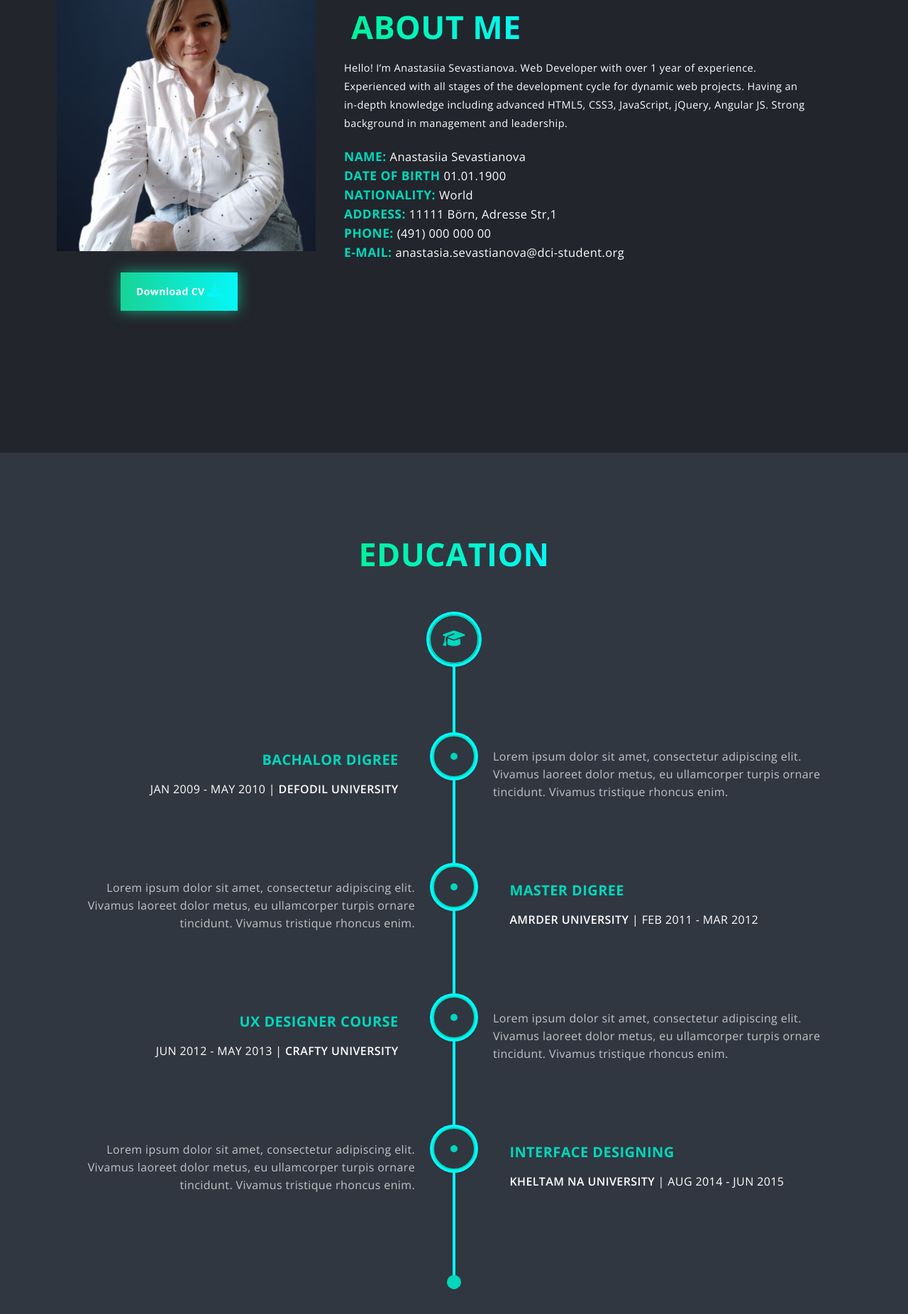
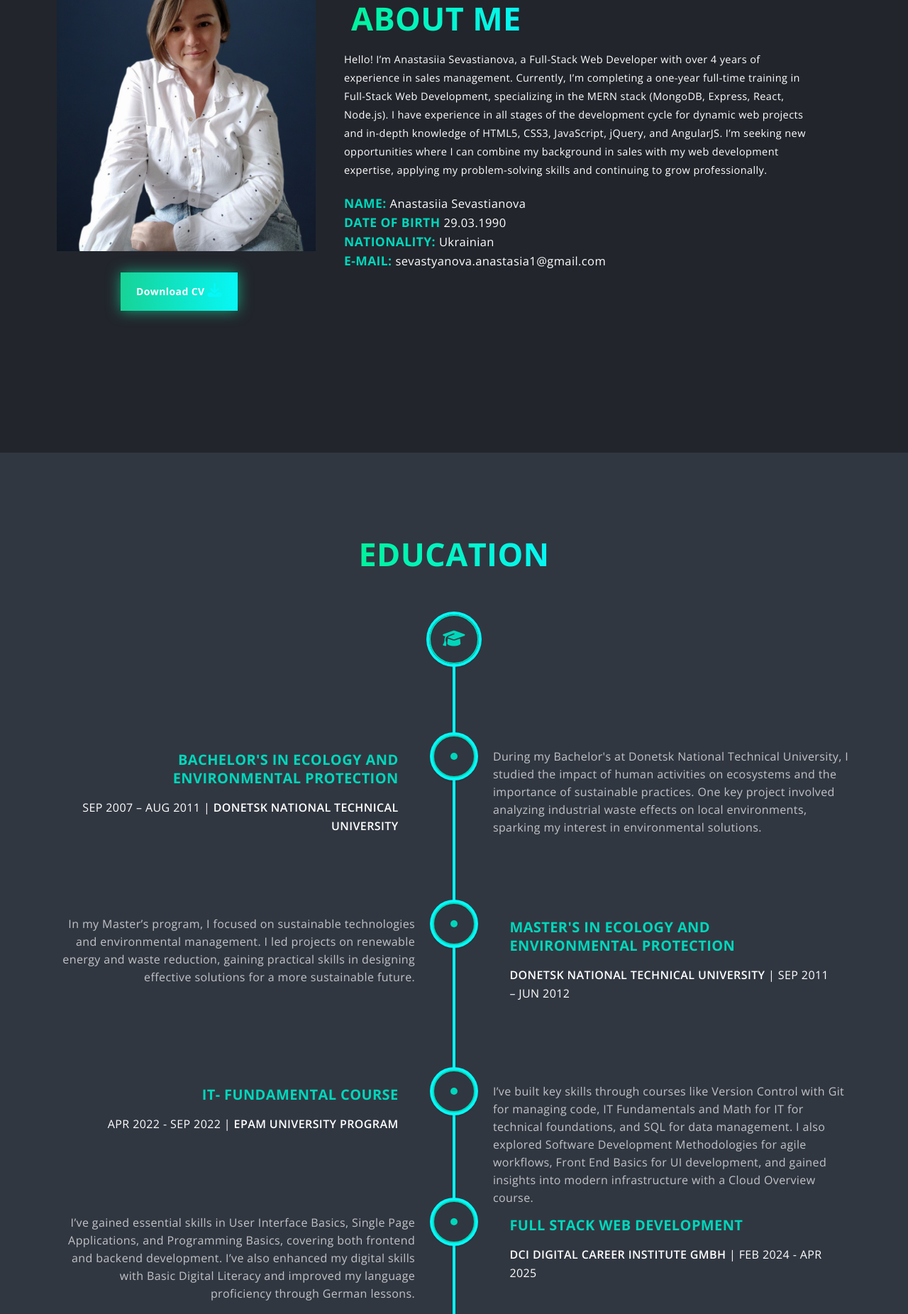
Before and after one commit to anastasia2022be1/portfolio-1, a website: page index.html in a window 1280 px wide. Shown: the part 854-2706 px from the top of the page at 71% size. Drawn offline with nearby package versions, Linux system fonts and the light colour scheme.

Commit message:
fix my info

```diff
--- a/index.html
+++ b/index.html
@@ -56,7 +56,7 @@
                 <div class="hero__block">
                     <h1 class="hero__title-h1">Hello!</h1>
                     <h3 class="hero__title-h3">I'm Anastasiia Sevastianova</h3>
-                    <p class="hero__discr">Web Developer</p>
+                    <p class="hero__discr">Full Stack Developer</p>
                 </div>
             </div>
         </section>
@@ -70,7 +70,7 @@
                         <img src="./images/photo.png" alt="photo">
                     </div>
                     <div class="resume-btn">
-                        <a href="./images/cv.jpg" download="lebenslauf_sevastianova-anastasiia.jpg">
+                        <a href="./images/cv.jpg" download="CV_Anastasia_Sevastianova.jpg">
                             Download CV <i class="fas fa-download"></i>
                         </a>
                     </div>
@@ -79,17 +79,14 @@
                     <div class="about__info-title section-title">
                         <h2>ABOUT ME</h2>
                     </div>
-                    <p>Hello! I’m Anastasiia Sevastianova. Web Developer with over 1 year of experience. Experienced
-                        with all stages of the development
-                        cycle for dynamic web projects. Having an in-depth knowledge including advanced HTML5, CSS3,
-                        JavaScript, jQuery, Angular
-                        JS. Strong background in management and leadership.</p>
+                    <p>Hello! I’m Anastasiia Sevastianova, a Full-Stack Web Developer with over 4 years of experience in sales management.
+                        Currently, I’m completing a one-year full-time training in Full-Stack Web Development, specializing in the MERN stack (MongoDB, Express, React, Node.js). I have experience in all stages of the development cycle for dynamic web projects and in-depth knowledge of HTML5, CSS3, JavaScript, jQuery, and AngularJS.
+
+                        I’m seeking new opportunities where I can combine my background in sales with my web development expertise, applying my problem-solving skills and continuing to grow professionally.</p>
                     <h4>NAME: <span>Anastasiia Sevastianova</span></h4>
-                    <h4>DATE OF BIRTH <span>01.01.1900</span></h4>
-                    <h4>NATIONALITY: <span>World</span></h4>
-                    <h4>ADDRESS: <span>11111 Börn, Adresse Str,1</span></h4>
-                    <h4>PHONE: <span>(491) 000 000 00</span></h4>
-                    <h4>E-MAIL: <span class=" about__email">anastasia.sevastianova@dci-student.org</span></h4>
+                    <h4>DATE OF BIRTH <span>29.03.1990</span></h4>
+                    <h4>NATIONALITY: <span>Ukrainian</span></h4>
+                    <h4>E-MAIL: <span class=" about__email">sevastyanova.anastasia1@gmail.com</span></h4>
                 </div>
             </div>
         </section>
@@ -111,13 +108,11 @@
                             </div>
                             <div class="cd-timeline-content">
                                 <div class="cd-heading fadeInLeft">
-                                    <h2>bachalor digree</h2>
-                                    <p>JAN 2009 - MAY 2010 | <span>Defodil University</span></p>
+                                    <h2>Bachelor's in Ecology and Environmental Protection</h2>
+                                    <p>SEP 2007 – AUG 2011 | <span>Donetsk National Technical University</span></p>
                                 </div>
                                 <span class="cd-description fadeInRight">
-                                    Lorem ipsum dolor sit amet, consectetur adipiscing elit. Vivamus laoreet dolor
-                                    metus, eu ullamcorper turpis
-                                    ornare tincidunt. Vivamus tristique rhoncus enim.
+                                    During my Bachelor's at Donetsk National Technical University, I studied the impact of human activities on ecosystems and the importance of sustainable practices. One key project involved analyzing industrial waste effects on local environments, sparking my interest in environmental solutions.
                                 </span>
                             </div>
                         </div>
@@ -127,13 +122,11 @@
                             </div>
                             <div class="cd-timeline-content">
                                 <div class="cd-heading fadeInRight">
-                                    <h2>Master digree</h2>
-                                    <p><span>amrder University</span> | FEB 2011 - MAR 2012</p>
+                                    <h2>Master's in Ecology and Environmental Protection</h2>
+                                    <p><span>Donetsk National Technical University</span> | SEP 2011 – JUN 2012</p>
                                 </div>
                                 <span class="cd-description fadeInLeft">
-                                    Lorem ipsum dolor sit amet, consectetur adipiscing elit. Vivamus laoreet dolor
-                                    metus, eu ullamcorper turpis
-                                    ornare tincidunt. Vivamus tristique rhoncus enim.
+                                    In my Master’s program, I focused on sustainable technologies and environmental management. I led projects on renewable energy and waste reduction, gaining practical skills in designing effective solutions for a more sustainable future.
                                 </span>
                             </div>
                         </div>
@@ -143,13 +136,11 @@
                             </div>
                             <div class="cd-timeline-content">
                                 <div class="cd-heading fadeInLeft">
-                                    <h2>UX DESIGNER course</h2>
-                                    <p>JUN 2012 - MAY 2013 | <span>Crafty University</span></p>
+                                    <h2>IT- Fundamental course</h2>
+                                    <p>APR 2022 - SEP 2022 | <span>EPAM University Program</span></p>
                                 </div>
                                 <span class="cd-description fadeInRight">
-                                    Lorem ipsum dolor sit amet, consectetur adipiscing elit. Vivamus laoreet dolor
-                                    metus, eu ullamcorper turpis
-                                    ornare tincidunt. Vivamus tristique rhoncus enim.
+                                    I’ve built key skills through courses like Version Control with Git for managing code, IT Fundamentals and Math for IT for technical foundations, and SQL for data management. I also explored Software Development Methodologies for agile workflows, Front End Basics for UI development, and gained insights into modern infrastructure with a Cloud Overview course.
                                 </span>
                             </div>
                         </div>
@@ -159,13 +150,11 @@
                             </div>
                             <div class="cd-timeline-content">
                                 <div class="cd-heading fadeInRight">
-                                    <h2>INTERFACE DESIGNing</h2>
-                                    <p><span>KHELTAM NA University</span> | AUG 2014 - JUN 2015</p>
+                                    <h2>Full Stack Web Development</h2>
+                                    <p><span>DCI Digital Career Institute GmbH</span> | FEB 2024 - APR 2025</p>
                                 </div>
                                 <span class="cd-description fadeInLeft">
-                                    Lorem ipsum dolor sit amet, consectetur adipiscing elit. Vivamus laoreet dolor
-                                    metus, eu ullamcorper turpis
-                                    ornare tincidunt. Vivamus tristique rhoncus enim.
+                                    I’ve gained essential skills in User Interface Basics, Single Page Applications, and Programming Basics, covering both frontend and backend development. I’ve also enhanced my digital skills with Basic Digital Literacy and improved my language proficiency through German lessons.
                                 </span>
                             </div>
                         </div>
@@ -198,7 +187,7 @@
                         <div class="skill">
                             <div class="skill-bar skill-css"></div>
                         </div>
-                        <div class="skill-title">Saas</div>
+                        <div class="skill-title">SASS</div>
                         <div class="skill">
                             <div class="skill-bar skill-sass"></div>
                         </div>
@@ -209,11 +198,11 @@
                             <div class="skill-bar skill-js"></div>
                         </div>
 
-                        <div class="skill-title">Angular</div>
+                        <div class="skill-title">React</div>
                         <div class="skill">
                             <div class="skill-bar skill-angular"></div>
                         </div>
-                        <div class="skill-title">React</div>
+                        <div class="skill-title">Node.js</div>
                         <div class="skill">
                             <div class="skill-bar skill-react"></div>
                         </div>
```
